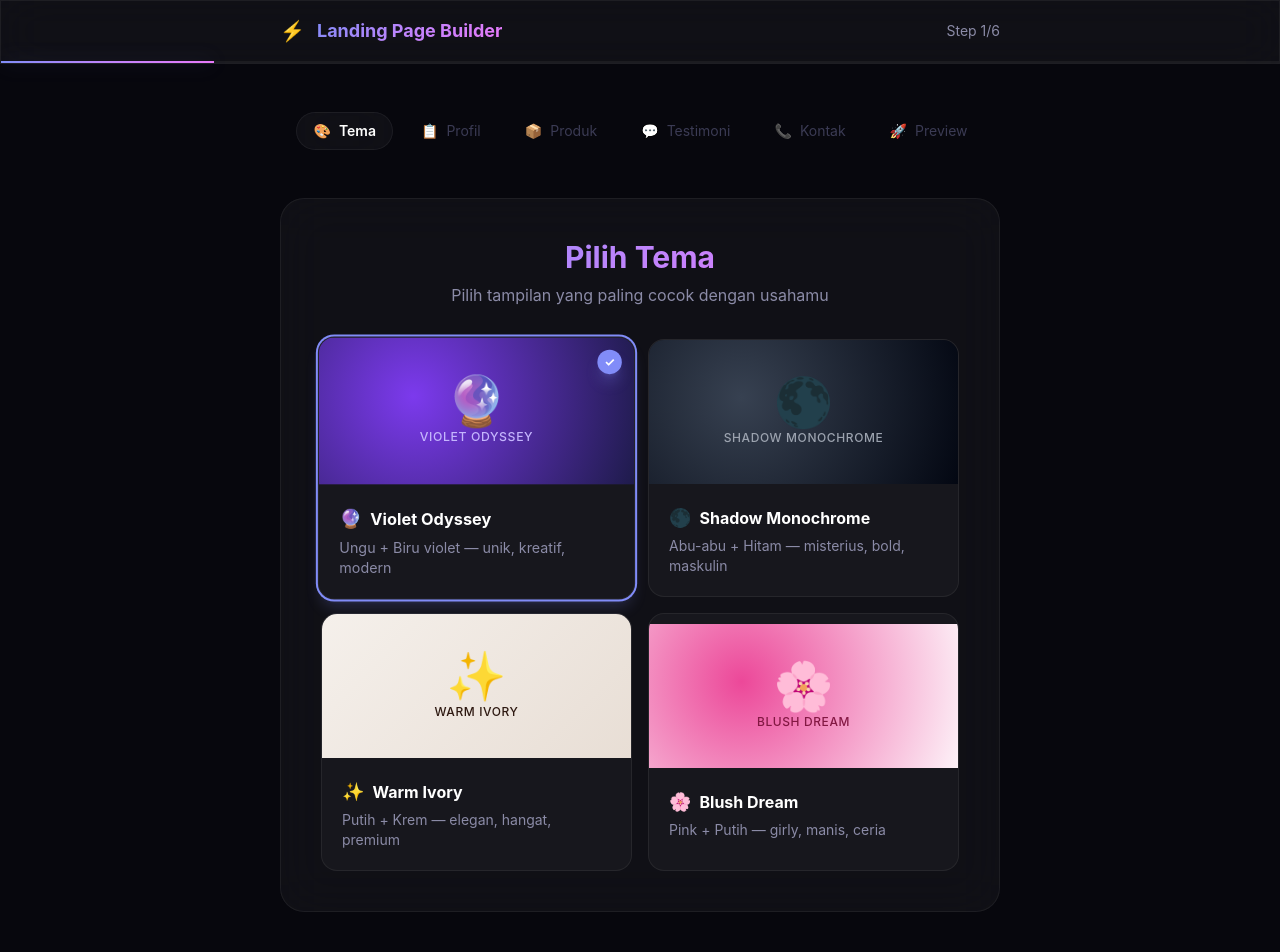
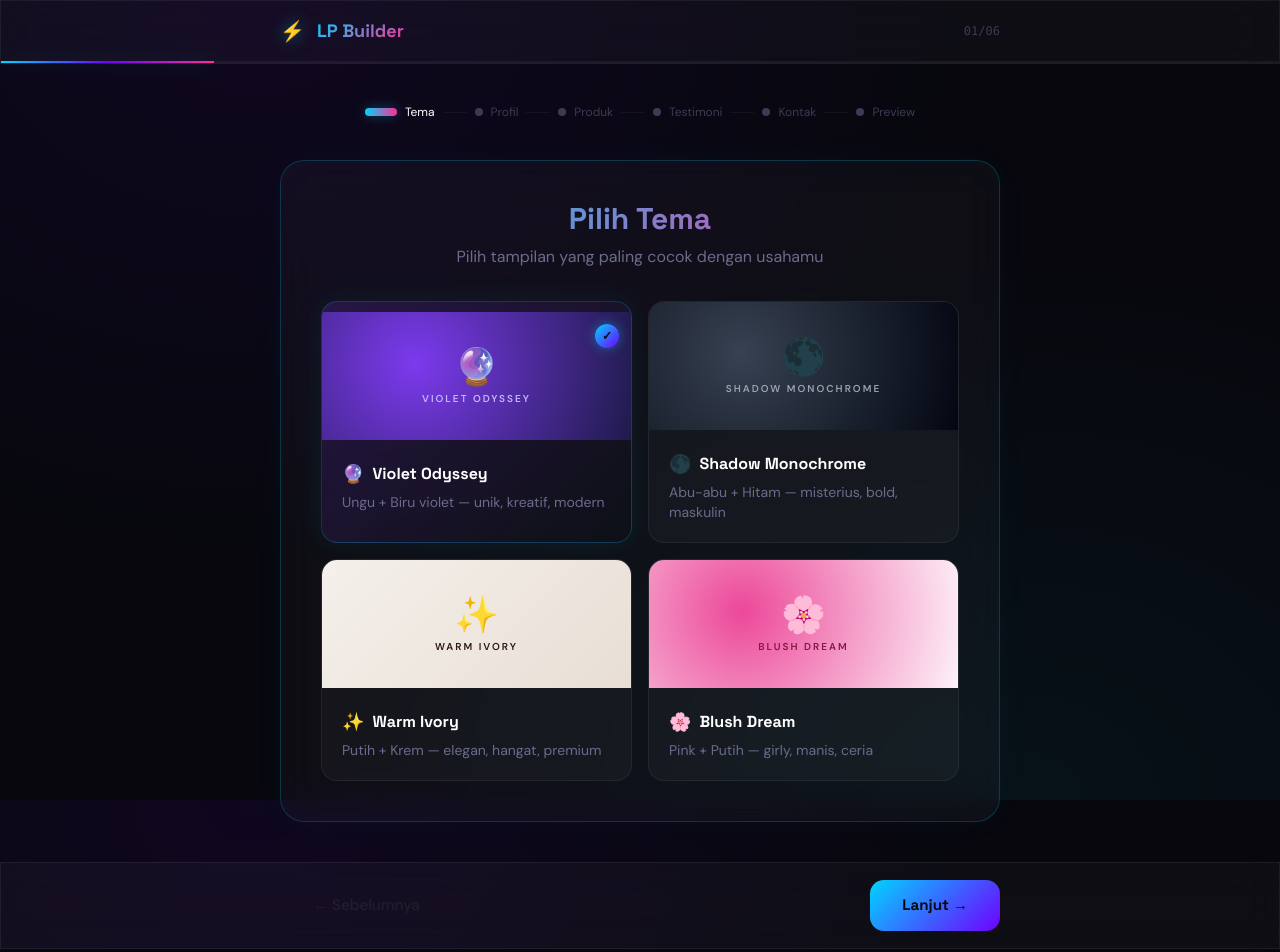
Before and after one commit to jaweed3/template, a Next.js app: page / in a window 1280 px wide. Shown: the top 952 px of the page. Built offline with nearby package versions, Linux system fonts and the light colour scheme.

Commit message:
redesign: neon pulse aesthetic - dark theme, electric blue + hot pink, Space Grotesk + DM Sans, glassmorphism with glow

```diff
--- a/src/app/globals.css
+++ b/src/app/globals.css
@@ -1,116 +1,180 @@
 @import "tailwindcss";
 
 @theme inline {
-  --font-sans: "Inter", ui-sans-serif, system-ui, sans-serif;
-  --font-serif: "Playfair Display", ui-serif, Georgia, serif;
+  --font-sans: "DM Sans", ui-sans-serif, system-ui, sans-serif;
+  --font-display: "Space Grotesk", ui-sans-serif, system-ui, sans-serif;
+}
+
+:root {
+  --neon-blue: #00D4FF;
+  --neon-pink: #FF2D95;
+  --neon-green: #00FF87;
+  --neon-purple: #7000FF;
+  --bg-deep: #07070D;
+  --bg-card: rgba(255,255,255,0.03);
+  --border-subtle: rgba(255,255,255,0.06);
+  --border-glow: rgba(0,212,255,0.2);
+  --text-primary: #EDEDF0;
+  --text-muted: #6B6B8D;
+  --text-dim: #3B3B54;
 }
 
 body {
   font-family: var(--font-sans);
-  background: #07070D;
-  color: #EDEDF0;
+  background: var(--bg-deep);
+  color: var(--text-primary);
+  background-image:
+    radial-gradient(ellipse at 20% 0%, rgba(112,0,255,0.08) 0%, transparent 50%),
+    radial-gradient(ellipse at 80% 100%, rgba(0,212,255,0.05) 0%, transparent 50%);
+  background-attachment: fixed;
 }
 
-/* Custom scrollbar */
-::-webkit-scrollbar { width: 6px; }
+/* Scrollbar */
+::-webkit-scrollbar { width: 4px; }
 ::-webkit-scrollbar-track { background: transparent; }
-::-webkit-scrollbar-thumb { background: rgba(255,255,255,0.1); border-radius: 3px; }
-::-webkit-scrollbar-thumb:hover { background: rgba(255,255,255,0.2); }
+::-webkit-scrollbar-thumb { background: var(--text-dim); border-radius: 2px; }
 
-/* Glass effect base */
+/* Glass */
 .glass {
-  background: rgba(255,255,255,0.04);
-  backdrop-filter: blur(24px);
-  border: 1px solid rgba(255,255,255,0.06);
+  background: var(--bg-card);
+  backdrop-filter: blur(20px);
+  border: 1px solid var(--border-subtle);
 }
 
-/* Input base */
-.input-base {
+.glass-glow {
+  background: var(--bg-card);
+  backdrop-filter: blur(20px);
+  border: 1px solid var(--border-glow);
+  box-shadow: 0 0 30px rgba(0,212,255,0.04), inset 0 0 30px rgba(0,212,255,0.02);
+}
+
+/* Neon text */
+.neon-text {
+  background: linear-gradient(135deg, var(--neon-blue), var(--neon-pink));
+  -webkit-background-clip: text;
+  -webkit-text-fill-color: transparent;
+  background-clip: text;
+}
+
+/* Inputs */
+.input-neon {
   width: 100%;
   padding: 14px 18px;
-  background: rgba(255,255,255,0.04);
-  border: 1px solid rgba(255,255,255,0.08);
+  background: rgba(255,255,255,0.03);
+  border: 1px solid rgba(255,255,255,0.06);
   border-radius: 14px;
   color: #EDEDF0;
   font-size: 0.95rem;
+  font-family: var(--font-sans);
   outline: none;
-  transition: all 0.2s;
+  transition: all 0.25s;
 }
-.input-base:focus {
-  border-color: rgba(255,255,255,0.25);
-  background: rgba(255,255,255,0.06);
-  box-shadow: 0 0 0 3px rgba(255,255,255,0.04);
+.input-neon:focus {
+  border-color: rgba(0,212,255,0.3);
+  background: rgba(0,212,255,0.04);
+  box-shadow: 0 0 20px rgba(0,212,255,0.06);
 }
-.input-base::placeholder { color: rgba(255,255,255,0.2); }
-
-/* Gradient text */
-.gradient-text {
-  background: linear-gradient(135deg, #818CF8, #C084FC, #E879F9);
-  -webkit-background-clip: text;
-  -webkit-text-fill-color: transparent;
+.input-neon::placeholder {
+  color: rgba(255,255,255,0.15);
 }
 
-/* Glow button */
-.btn-glow {
-  background: linear-gradient(135deg, rgba(129,140,248,0.2), rgba(192,132,252,0.2));
-  border: 1px solid rgba(129,140,248,0.3);
-  color: #EDEDF0;
+/* Buttons */
+.btn-neon-primary {
+  background: linear-gradient(135deg, #00D4FF, #7000FF);
+  color: #07070D;
+  font-weight: 700;
+  font-family: var(--font-display);
   padding: 14px 32px;
   border-radius: 14px;
-  font-weight: 600;
   font-size: 0.95rem;
-  transition: all 0.2s;
+  border: none;
   cursor: pointer;
+  transition: all 0.25s;
 }
-.btn-glow:hover {
-  background: linear-gradient(135deg, rgba(129,140,248,0.3), rgba(192,132,252,0.3));
-  border-color: rgba(129,140,248,0.5);
-  box-shadow: 0 0 30px rgba(129,140,248,0.15);
+.btn-neon-primary:hover {
+  transform: scale(1.03);
+  box-shadow: 0 0 40px rgba(0,212,255,0.25), 0 0 80px rgba(112,0,255,0.15);
 }
-.btn-glow:disabled {
-  opacity: 0.3;
-  cursor: not-allowed;
-}
-
-.btn-primary {
-  background: linear-gradient(135deg, #818CF8, #C084FC);
-  color: #07070D;
-  padding: 14px 32px;
-  border-radius: 14px;
-  font-weight: 700;
-  font-size: 0.95rem;
-  transition: all 0.2s;
-  cursor: pointer;
-  border: none;
-}
-.btn-primary:hover {
-  transform: scale(1.02);
-  box-shadow: 0 0 40px rgba(129,140,248,0.3);
-}
-.btn-primary:disabled {
-  opacity: 0.3;
+.btn-neon-primary:disabled {
+  opacity: 0.25;
   cursor: not-allowed;
   transform: none;
   box-shadow: none;
 }
 
-.btn-ghost {
+.btn-neon-ghost {
+  background: transparent;
+  color: rgba(255,255,255,0.4);
+  font-family: var(--font-sans);
+  font-weight: 500;
   padding: 14px 32px;
   border-radius: 14px;
-  font-weight: 600;
   font-size: 0.95rem;
-  color: rgba(255,255,255,0.5);
+  border: 1px solid rgba(255,255,255,0.06);
+  cursor: pointer;
   transition: all 0.2s;
+}
+.btn-neon-ghost:hover {
+  color: rgba(255,255,255,0.7);
+  background: rgba(255,255,255,0.03);
+  border-color: rgba(255,255,255,0.12);
+}
+.btn-neon-ghost:disabled {
+  opacity: 0.15;
+  cursor: not-allowed;
+}
+
+/* Animations */
+@keyframes float {
+  0%, 100% { transform: translateY(0px); }
+  50% { transform: translateY(-6px); }
+}
+
+@keyframes pulse-glow {
+  0%, 100% { opacity: 0.4; }
+  50% { opacity: 1; }
+}
+
+@keyframes slide-up {
+  from { opacity: 0; transform: translateY(16px); }
+  to { opacity: 1; transform: translateY(0); }
+}
+
+.animate-float { animation: float 3s ease-in-out infinite; }
+.animate-pulse-glow { animation: pulse-glow 2s ease-in-out infinite; }
+.animate-slide-up { animation: slide-up 0.4s ease-out; }
+
+/* Step indicator step */
+.step-dot {
+  width: 8px;
+  height: 8px;
+  border-radius: 50%;
+  transition: all 0.3s;
+}
+.step-dot.active {
+  width: 32px;
+  border-radius: 4px;
+  background: linear-gradient(90deg, var(--neon-blue), var(--neon-pink));
+  box-shadow: 0 0 12px rgba(0,212,255,0.3);
+}
+.step-dot.done { background: var(--text-muted); }
+.step-dot.pending { background: var(--text-dim); }
+
+/* Add button */
+.btn-add {
+  width: 100%;
+  padding: 16px;
+  border-radius: 16px;
+  border: 2px dashed rgba(255,255,255,0.06);
+  color: var(--text-muted);
+  font-size: 0.9rem;
+  font-family: var(--font-sans);
   cursor: pointer;
   background: transparent;
-  border: 1px solid rgba(255,255,255,0.06);
+  transition: all 0.2s;
 }
-.btn-ghost:hover {
-  color: rgba(255,255,255,0.8);
-  background: rgba(255,255,255,0.04);
-  border-color: rgba(255,255,255,0.12);
+.btn-add:hover {
+  border-color: rgba(0,212,255,0.2);
+  color: var(--neon-blue);
+  background: rgba(0,212,255,0.03);
 }
-.btn-ghost:disabled {
-  opacity: 0.2;
-  cursor: not-allowed;
-}
--- a/src/app/layout.tsx
+++ b/src/app/layout.tsx
@@ -13,7 +13,15 @@ export default function RootLayout({
 }>) {
   return (
     <html lang="id" className="h-full antialiased">
-      <body className="min-h-full font-sans bg-white text-black">{children}</body>
+      <head>
+        <link rel="preconnect" href="https://fonts.googleapis.com" />
+        <link rel="preconnect" href="https://fonts.gstatic.com" crossOrigin="anonymous" />
+        <link
+          href="https://fonts.googleapis.com/css2?family=DM+Sans:opsz,wght@9..40,300;9..40,400;9..40,500;9..40,600;9..40,700&family=Space+Grotesk:wght@400;500;600;700;800&display=swap"
+          rel="stylesheet"
+        />
+      </head>
+      <body className="min-h-full font-sans">{children}</body>
     </html>
   )
 }
--- a/src/components/LandingPageBuilder.tsx
+++ b/src/components/LandingPageBuilder.tsx
@@ -28,14 +28,7 @@ const initialData: FormData = {
   },
 }
 
-const steps = [
-  { num: 1, label: "Tema", icon: "🎨" },
-  { num: 2, label: "Profil", icon: "📋" },
-  { num: 3, label: "Produk", icon: "📦" },
-  { num: 4, label: "Testimoni", icon: "💬" },
-  { num: 5, label: "Kontak", icon: "📞" },
-  { num: 6, label: "Preview", icon: "🚀" },
-]
+const stepLabels = ["Tema", "Profil", "Produk", "Testimoni", "Kontak", "Preview"]
 
 export function LandingPageBuilder() {
   const [step, setStep] = useState(0)
@@ -72,24 +65,24 @@ export function LandingPageBuilder() {
 
   if (publishedUrl) {
     return (
-      <div className="min-h-screen flex items-center justify-center p-6" style={{ background: "#07070D" }}>
-        <div className="max-w-md w-full text-center space-y-6 glass rounded-3xl p-12">
-          <div className="text-7xl">🎉</div>
-          <h2 className="text-3xl font-bold gradient-text">Selamat!</h2>
-          <p className="text-[#8B8BA7]">Landing page-mu sudah live!</p>
+      <div className="min-h-screen flex items-center justify-center p-6">
+        <div className="max-w-md w-full text-center space-y-6 glass-glow rounded-3xl p-12 animate-slide-up">
+          <div className="text-7xl animate-float">🎉</div>
+          <h2 className="text-3xl font-bold neon-text" style={{ fontFamily: "var(--font-display)" }}>Selamat!</h2>
+          <p className="text-[#6B6B8D]">Landing page-mu sudah live!</p>
           <a
             href={publishedUrl}
             target="_blank"
-            className="inline-flex items-center justify-center w-full gap-2 btn-primary text-lg"
+            className="inline-flex items-center justify-center w-full gap-2 btn-neon-primary text-lg"
           >
             🔗 Lihat Landing Page
           </a>
-          <div className="p-4 rounded-2xl bg-white/5 text-sm text-[#8B8BA7] break-all border border-white/5">
+          <div className="p-4 rounded-2xl bg-white/5 text-sm text-[#6B6B8D] break-all border border-white/5">
             {publishedUrl}
           </div>
           <button
             onClick={() => { setPublishedUrl(null); setStep(0); setData(initialData) }}
-            className="text-sm text-[#8B8BA7] hover:text-white transition underline"
+            className="text-sm text-[#6B6B8D] hover:text-white transition underline"
           >
             Buat landing page lain
           </button>
@@ -99,57 +92,60 @@ export function LandingPageBuilder() {
   }
 
   return (
-    <div className="min-h-screen flex flex-col" style={{ background: "#07070D" }}>
+    <div className="min-h-screen flex flex-col">
       {/* HEADER */}
       <header className="sticky top-0 z-50 glass border-b border-white/5">
         <div className="max-w-3xl mx-auto px-6 py-4 flex items-center justify-between">
           <div className="flex items-center gap-3">
-            <span className="text-xl">⚡</span>
-            <h1 className="font-bold text-lg gradient-text">
-              Landing Page Builder
+            <span className="text-xl" style={{ filter: "drop-shadow(0 0 8px rgba(0,212,255,0.5))" }}>⚡</span>
+            <h1 className="font-bold text-lg neon-text" style={{ fontFamily: "var(--font-display)" }}>
+              LP Builder
             </h1>
           </div>
-          <span className="text-sm text-[#8B8BA7]">
-            Step {step + 1}/{steps.length}
-          </span>
+          <div className="flex items-center gap-3">
+            <span className="text-xs text-[#3B3B54] font-mono">{String(step + 1).padStart(2, "0")}/06</span>
+          </div>
         </div>
-        {/* Progress */}
+        {/* Progress bar */}
         <div className="h-[2px] bg-white/5">
           <div
             className="h-full transition-all duration-500 ease-out"
             style={{
-              width: `${((step + 1) / steps.length) * 100}%`,
-              background: "linear-gradient(90deg, #818CF8, #C084FC, #E879F9)",
-              boxShadow: "0 0 20px rgba(129,140,248,0.3)",
+              width: `${((step + 1) / 6) * 100}%`,
+              background: "linear-gradient(90deg, #00D4FF, #7000FF, #FF2D95)",
+              boxShadow: "0 0 20px rgba(0,212,255,0.3)",
             }}
           />
         </div>
       </header>
 
       {/* BODY */}
-      <main className="flex-1 max-w-3xl mx-auto w-full px-6 py-12">
-        {/* Step indicator */}
-        <div className="flex items-center justify-center gap-3 mb-12">
-          {steps.map((s, i) => (
+      <main className="flex-1 max-w-3xl mx-auto w-full px-6 py-10">
+        {/* Step dots */}
+        <div className="flex items-center justify-center gap-2 mb-10">
+          {stepLabels.map((label, i) => (
             <button
-              key={s.num}
+              key={label}
               onClick={() => setStep(i)}
-              className={`flex items-center gap-2 px-4 py-2 rounded-full text-sm transition-all ${
-                i === step
-                  ? "glass text-white font-semibold"
-                  : i < step
-                  ? "text-[#818CF8]"
-                  : "text-[#3B3B54]"
-              }`}
+              className="flex items-center gap-2 group"
             >
-              <span>{s.icon}</span>
-              <span className="hidden sm:inline">{s.label}</span>
+              <div className={`step-dot ${i === step ? "active" : i < step ? "done" : "pending"}`} />
+              <span
+                className={`text-xs hidden sm:inline transition-colors ${
+                  i === step ? "text-white" : "text-[#3B3B54]"
+                }`}
+              >
+                {label}
+              </span>
+              {i < stepLabels.length - 1 && (
+                <span className="w-6 h-px bg-white/5 hidden sm:block" />
+              )}
             </button>
           ))}
         </div>
 
-        {/* Step content */}
-        <div className="glass rounded-3xl p-8 md:p-10">
+        {/* Content card */}
+        <div className="glass-glow rounded-3xl p-8 md:p-10 animate-slide-up" style={{ animationDelay: "0.1s" }}>
           {step === 0 && (
             <StepTemplate
               value={data.theme}
@@ -166,7 +162,7 @@ export function LandingPageBuilder() {
         </div>
 
         {error && (
-          <div className="mt-4 p-4 rounded-2xl bg-red-500/10 border border-red-500/20 text-red-400 text-sm">
+          <div className="mt-4 p-4 rounded-2xl bg-red-500/10 border border-red-500/20 text-red-400 text-sm animate-slide-up">
             {error}
           </div>
         )}
@@ -178,18 +174,18 @@ export function LandingPageBuilder() {
           <button
             onClick={() => setStep(Math.max(0, step - 1))}
             disabled={step === 0}
-            className="btn-ghost"
+            className="btn-neon-ghost"
           >
             ← Sebelumnya
           </button>
 
-          {step < steps.length - 1 ? (
+          {step < 5 ? (
             <button
               onClick={() => setStep(step + 1)}
               disabled={!canNext()}
-              className="btn-primary"
+              className="btn-neon-primary"
             >
-              Selanjutnya →
+              Lanjut →
             </button>
           ) : (
             <div />
--- a/src/components/StepTemplate.tsx
+++ b/src/components/StepTemplate.tsx
@@ -10,11 +10,18 @@ const previewBg: Record<string, string> = {
   pink: "radial-gradient(circle at 30% 40%, #EC4899, #FDF2F8)",
 }
 
-const previewText: Record<string, string> = {
+const previewAccent: Record<string, string> = {
   ungu: "#C4B5FD",
   abu: "#9CA3AF",
   krem: "#2D1810",
   pink: "#831843",
+}
+
+const badgeColors: Record<string, string> = {
+  ungu: "rgba(124,58,237,0.2)",
+  abu: "rgba(156,163,175,0.2)",
+  krem: "rgba(139,115,85,0.2)",
+  pink: "rgba(236,72,153,0.2)",
 }
 
 interface Props {
@@ -26,8 +33,8 @@ export function StepTemplate({ value, onChange }: Props) {
   return (
     <div className="space-y-8">
       <div className="text-center space-y-2">
-        <h2 className="text-3xl font-bold gradient-text">Pilih Tema</h2>
-        <p className="text-[#8B8BA7]">Pilih tampilan yang paling cocok dengan usahamu</p>
+        <h2 className="text-3xl font-bold neon-text" style={{ fontFamily: "var(--font-display)" }}>Pilih Tema</h2>
+        <p className="text-[#6B6B8D]">Pilih tampilan yang paling cocok dengan usahamu</p>
       </div>
 
       <div className="grid sm:grid-cols-2 gap-4">
@@ -37,29 +44,36 @@ export function StepTemplate({ value, onChange }: Props) {
             <button
               key={theme.id}
               onClick={() => onChange(theme.id)}
-              className={`group text-left rounded-2xl overflow-hidden transition-all duration-300 ${
-                isActive
-                  ? "ring-2 ring-[#818CF8] shadow-lg shadow-[#818CF8]/20 scale-[1.02]"
-                  : "hover:scale-[1.01] hover:shadow-lg hover:shadow-white/5"
-              }`}
-              style={{ background: "rgba(255,255,255,0.03)", border: "1px solid rgba(255,255,255,0.06)" }}
+              className="group text-left rounded-2xl overflow-hidden transition-all duration-300"
+              style={{
+                background: isActive
+                  ? `linear-gradient(135deg, ${badgeColors[theme.id]}, transparent)`
+                  : "var(--bg-card)",
+                border: isActive
+                  ? `1px solid ${theme.id === "krem" ? "rgba(139,115,85,0.3)" : "rgba(0,212,255,0.2)"}`
+                  : "1px solid var(--border-subtle)",
+                boxShadow: isActive ? "0 0 30px rgba(0,212,255,0.08)" : "none",
+              }}
             >
-              {/* Preview */}
+              {/* Preview strip */}
               <div
-                className="h-36 flex items-center justify-center relative overflow-hidden"
+                className="h-32 flex items-center justify-center relative"
                 style={{ background: previewBg[theme.id] }}
               >
                 <div className="text-center">
-                  <div className="text-5xl mb-1">{theme.emoji}</div>
-                  <div
-                    className="text-xs font-medium tracking-wider uppercase"
-                    style={{ color: previewText[theme.id] }}
-                  >
+                  <div className="text-4xl mb-1">{theme.emoji}</div>
+                  <div className="text-[10px] font-semibold uppercase tracking-[0.2em]" style={{ color: previewAccent[theme.id] }}>
                     {theme.label}
                   </div>
                 </div>
                 {isActive && (
-                  <div className="absolute top-3 right-3 w-6 h-6 rounded-full bg-[#818CF8] flex items-center justify-center text-xs text-white font-bold shadow-lg shadow-[#818CF8]/30">
+                  <div className="absolute top-3 right-3 w-6 h-6 rounded-full flex items-center justify-center text-xs font-bold"
+                    style={{
+                      background: "linear-gradient(135deg, #00D4FF, #7000FF)",
+                      color: "#07070D",
+                      boxShadow: "0 0 12px rgba(0,212,255,0.4)",
+                    }}
+                  >
                     ✓
                   </div>
                 )}
@@ -69,9 +83,9 @@ export function StepTemplate({ value, onChange }: Props) {
               <div className="p-5">
                 <div className="flex items-center gap-2 mb-1">
                   <span className="text-lg">{theme.emoji}</span>
-                  <h3 className="font-bold text-white">{theme.label}</h3>
+                  <h3 className="font-bold text-white" style={{ fontFamily: "var(--font-display)" }}>{theme.label}</h3>
                 </div>
-                <p className="text-sm text-[#8B8BA7]">{theme.description}</p>
+                <p className="text-sm text-[#6B6B8D]">{theme.description}</p>
               </div>
             </button>
           )
```
Also changed, not shown: src/components/ImageUpload.tsx (+22 -13 lines), src/components/StepContact.tsx (+18 -18 lines), src/components/StepPreview.tsx (+25 -21 lines), src/components/StepProducts.tsx (+18 -32 lines), src/components/StepProfile.tsx (+11 -11 lines), src/components/StepTestimonials.tsx (+16 -30 lines).
